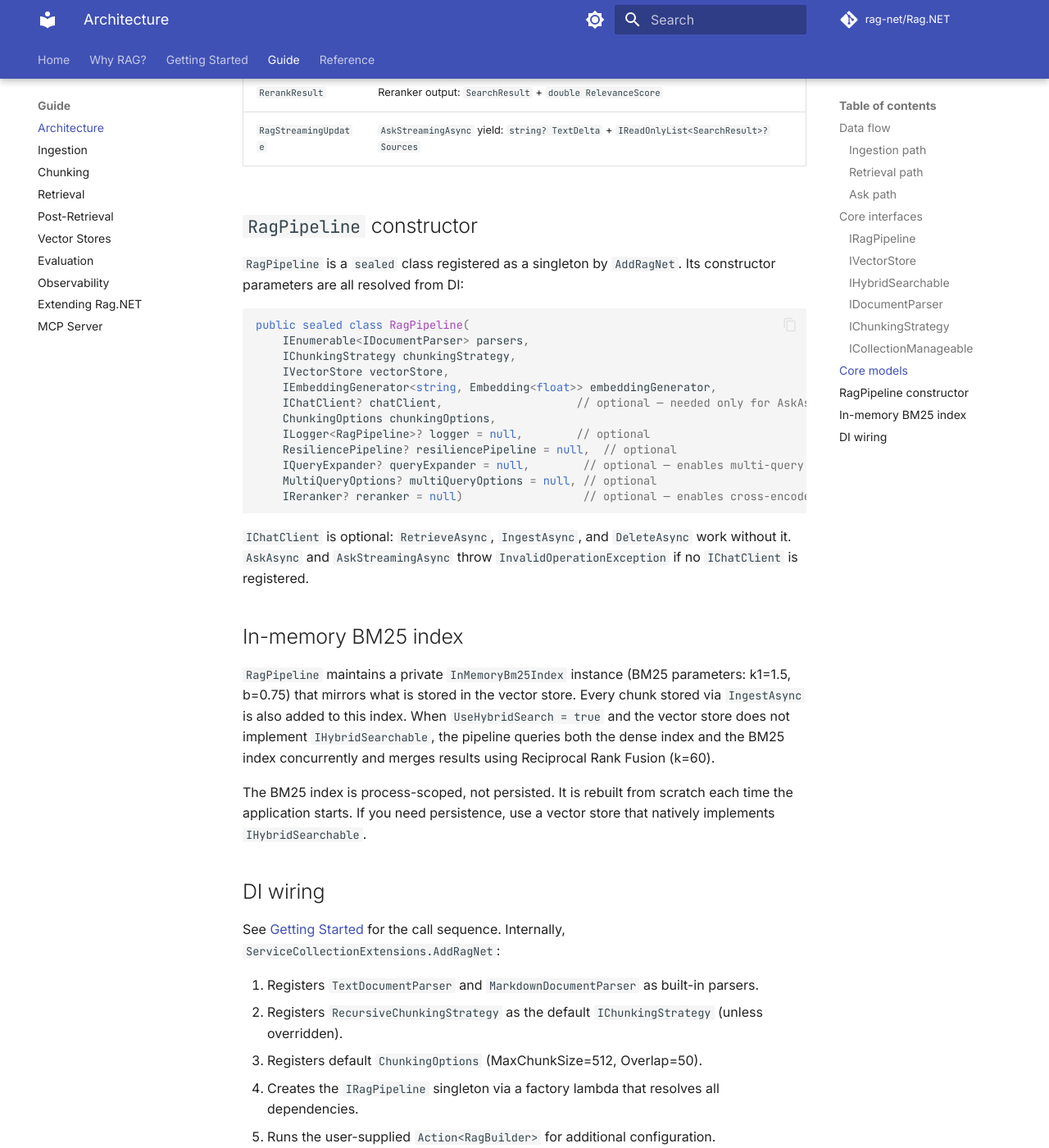
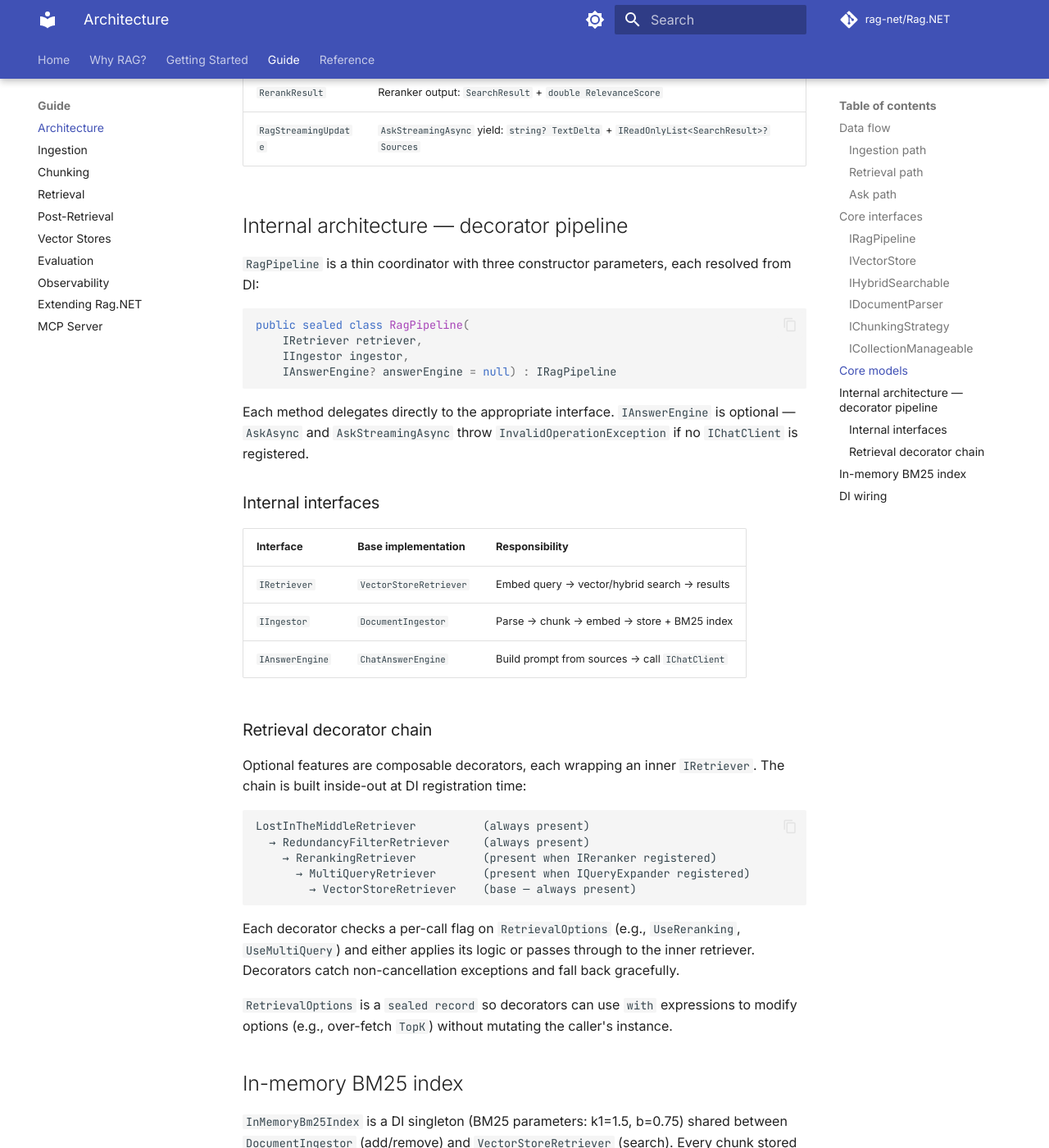
Before and after one commit to MarcelRoozekrans/Rag.NET, an MkDocs documentation site: the page built from docs/architecture.md, in a window 1280 px wide and 1400 px high, scrolled down 5698 px. Shown: the whole window at 82% size. Built offline with MkDocs 1.6.1 and Material for MkDocs 9.7.7, drawn with Linux system fonts in a browser that asks for light colours; comment, search, counter and statistics services are not loaded; some of the changed text lies outside the part shown.

Commit message:
fix: update docs, tests, and benchmarks for decorator pipeline refactoring
Update architecture/observability/features docs to reflect decorator pattern.
Expand test coverage for RedundancyFilterRetriever, LostInTheMiddleRetriever,
DocumentIngestor, and DI registration. Fix MultiQuery and Reranking benchmarks
to properly use decorator chain. Refresh benchmark numbers.

Co-Authored-By: Claude Opus 4.6 <noreply@anthropic.com>

````diff
--- a/docs/architecture.md
+++ b/docs/architecture.md
@@ -1,6 +1,6 @@
 # Architecture
 
-Understanding the internal structure of Rag.NET helps you choose the right extension points and diagnose unexpected behaviour. The library is built around a single concrete class, `RagPipeline`, that composes a set of replaceable abstractions through constructor injection.
+Understanding the internal structure of Rag.NET helps you choose the right extension points and diagnose unexpected behaviour. The library is built around three internal interfaces — `IRetriever`, `IIngestor`, `IAnswerEngine` — composed via the decorator pattern and exposed through a single public facade, `IRagPipeline`.
 
 ## Data flow
 
@@ -182,30 +182,46 @@ public interface ICollectionManageable
 | `RerankResult` | Reranker output: `SearchResult` + `double RelevanceScore` |
 | `RagStreamingUpdate` | `AskStreamingAsync` yield: `string? TextDelta` + `IReadOnlyList<SearchResult>? Sources` |
 
-## `RagPipeline` constructor
+## Internal architecture — decorator pipeline
 
-`RagPipeline` is a `sealed` class registered as a singleton by `AddRagNet`. Its constructor parameters are all resolved from DI:
+`RagPipeline` is a thin coordinator with three constructor parameters, each resolved from DI:
 
 ```csharp
 public sealed class RagPipeline(
-    IEnumerable<IDocumentParser> parsers,
-    IChunkingStrategy chunkingStrategy,
-    IVectorStore vectorStore,
-    IEmbeddingGenerator<string, Embedding<float>> embeddingGenerator,
-    IChatClient? chatClient,                    // optional — needed only for AskAsync
-    ChunkingOptions chunkingOptions,
-    ILogger<RagPipeline>? logger = null,        // optional
-    ResiliencePipeline? resiliencePipeline = null,  // optional
-    IQueryExpander? queryExpander = null,        // optional — enables multi-query
-    MultiQueryOptions? multiQueryOptions = null, // optional
-    IReranker? reranker = null)                  // optional — enables cross-encoder reranking
+    IRetriever retriever,
+    IIngestor ingestor,
+    IAnswerEngine? answerEngine = null) : IRagPipeline
 ```
 
-`IChatClient` is optional: `RetrieveAsync`, `IngestAsync`, and `DeleteAsync` work without it. `AskAsync` and `AskStreamingAsync` throw `InvalidOperationException` if no `IChatClient` is registered.
+Each method delegates directly to the appropriate interface. `IAnswerEngine` is optional — `AskAsync` and `AskStreamingAsync` throw `InvalidOperationException` if no `IChatClient` is registered.
+
+### Internal interfaces
+
+| Interface | Base implementation | Responsibility |
+|-----------|-------------------|----------------|
+| `IRetriever` | `VectorStoreRetriever` | Embed query → vector/hybrid search → results |
+| `IIngestor` | `DocumentIngestor` | Parse → chunk → embed → store + BM25 index |
+| `IAnswerEngine` | `ChatAnswerEngine` | Build prompt from sources → call `IChatClient` |
+
+### Retrieval decorator chain
+
+Optional features are composable decorators, each wrapping an inner `IRetriever`. The chain is built inside-out at DI registration time:
+
+```
+LostInTheMiddleRetriever          (always present)
+  → RedundancyFilterRetriever     (always present)
+    → RerankingRetriever          (present when IReranker registered)
+      → MultiQueryRetriever       (present when IQueryExpander registered)
+        → VectorStoreRetriever    (base — always present)
+```
+
+Each decorator checks a per-call flag on `RetrievalOptions` (e.g., `UseReranking`, `UseMultiQuery`) and either applies its logic or passes through to the inner retriever. Decorators catch non-cancellation exceptions and fall back gracefully.
+
+`RetrievalOptions` is a `sealed record` so decorators can use `with` expressions to modify options (e.g., over-fetch `TopK`) without mutating the caller's instance.
 
 ## In-memory BM25 index
 
-`RagPipeline` maintains a private `InMemoryBm25Index` instance (BM25 parameters: k1=1.5, b=0.75) that mirrors what is stored in the vector store. Every chunk stored via `IngestAsync` is also added to this index. When `UseHybridSearch = true` and the vector store does not implement `IHybridSearchable`, the pipeline queries both the dense index and the BM25 index concurrently and merges results using Reciprocal Rank Fusion (k=60).
+`InMemoryBm25Index` is a DI singleton (BM25 parameters: k1=1.5, b=0.75) shared between `DocumentIngestor` (add/remove) and `VectorStoreRetriever` (search). Every chunk stored via `IngestAsync` is also added to this index. When `UseHybridSearch = true` and the vector store does not implement `IHybridSearchable`, the retriever queries both the dense index and the BM25 index concurrently and merges results using Reciprocal Rank Fusion (k=60).
 
 The BM25 index is process-scoped, not persisted. It is rebuilt from scratch each time the application starts. If you need persistence, use a vector store that natively implements `IHybridSearchable`.
 
@@ -216,5 +232,7 @@ See [Getting Started](getting-started.md) for the call sequence. Internally, `Se
 1. Registers `TextDocumentParser` and `MarkdownDocumentParser` as built-in parsers.
 2. Registers `RecursiveChunkingStrategy` as the default `IChunkingStrategy` (unless overridden).
 3. Registers default `ChunkingOptions` (MaxChunkSize=512, Overlap=50).
-4. Creates the `IRagPipeline` singleton via a factory lambda that resolves all dependencies.
-5. Runs the user-supplied `Action<RagBuilder>` for additional configuration.
+4. Registers `InMemoryBm25Index` as a singleton.
+5. Builds the `IRetriever` decorator chain via a factory lambda (see chain order above).
+6. Registers `IIngestor` (`DocumentIngestor`) and `IRagPipeline` (`RagPipeline`).
+7. Runs the user-supplied `Action<RagBuilder>` for additional configuration.
````
Also changed, not shown: docs/benchmarks.md (+27 -27 lines), docs/features.md (+1 -0 lines), docs/observability.md (+16 -14 lines), 6 other files.
